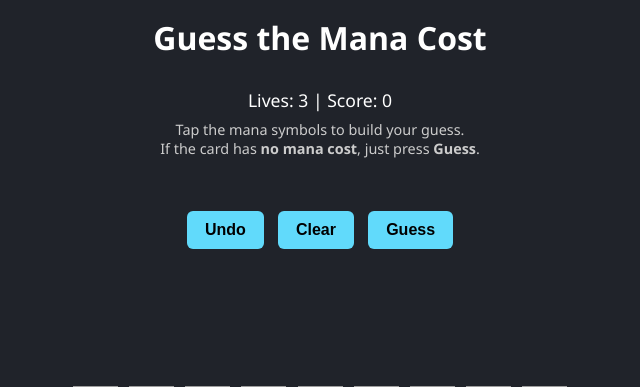
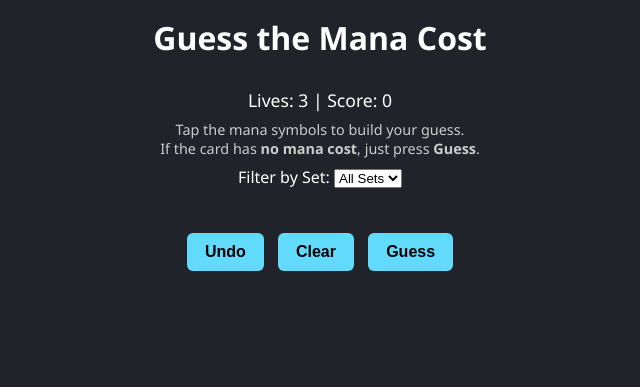
Before and after one commit to ioannismil/mtgguessmanacost, a Flask app: page / in a window 1280 px wide. Shown: the top 387 px of the page, without its empty margins (320-960 px from the left). Run offline with Flask 3, Linux system fonts and the light colour scheme; data that the repository does not hold is empty; grey boxes are pictures that could not be loaded.

Commit message:
added new filter for sets

```diff
--- a/app.py
+++ b/app.py
@@ -12,10 +12,19 @@ def index():
         session["score"] = 0
     return render_template("index.html", lives=session["lives"], score=session["score"])
 
+@app.route("/reset_game", methods=["POST"])
+def reset_game():
+    session["lives"] = 3
+    session["score"] = 0
+    return jsonify({"message": "Game restarting!"})
+
 @app.route("/get_card")
 def get_card():
-
-    response = requests.get("https://api.scryfall.com/cards/random?q=(-type%3Aland+-type%3Atoken+-is:mdfc+-is:adventure)")
+    selected_set = request.args.get("set", "").lower().strip()
+    base_query="https://api.scryfall.com/cards/random?q=(-type%3Aland+-type%3Atoken+-is:mdfc+-is:adventure)"
+    if selected_set:
+        base_query += f" set:{selected_set}"
+    response = requests.get(base_query)
     data = response.json()
 
     card = {
@@ -28,6 +37,18 @@ def get_card():
     session["current_mana_cost"] = card["mana_cost"].upper().replace(" ", "")
     return jsonify(card)
 
+@app.route("/get_sets")
+def get_sets():
+    r = requests.get("https://api.scryfall.com/sets")
+    data = r.json()
+
+    sets = [
+        {"code": s["code"], "name": s["name"]}
+        for s in data.get("data", [])
+        if not s["set_type"] in ["token", "promo", "memorabilia"]
+    ]
+
+    return jsonify(sets)
 @app.route("/guess", methods=["POST"])
 def guess():
     user_guess = request.json["guess"].upper().replace(" ", "")
--- a/templates/index.html
+++ b/templates/index.html
@@ -153,7 +153,12 @@
     Tap the mana symbols to build your guess.<br>
     If the card has <b>no mana cost</b>, just press <b>Guess</b>.
   </div>
-
+<div class="set-filter">
+  <label for="setSelect">Filter by Set:</label>
+  <select id="setSelect">
+    <option value="">All Sets</option>
+  </select>
+</div>
   <div id="card-container"></div>
     <div>
     <button onclick="undoGuess()">Undo</button>
@@ -168,6 +173,37 @@
 
 
   <script>
+    window.onload = () => {
+  loadSets();
+  loadCard();
+    document.getElementById("setSelect").addEventListener("change", resetGameOnSetChange);
+};
+    async function loadSets() {
+  const res = await fetch("/get_sets");
+  const sets = await res.json();
+
+  const select = document.getElementById("setSelect");
+  sets.forEach(s => {
+    const option = document.createElement("option");
+    option.value = s.code;
+    option.textContent = `${s.name} (${s.code.toUpperCase()})`;
+    select.appendChild(option);
+  });
+}
+document.getElementById("setSelect").addEventListener("change", resetGameOnSetChange);
+async function resetGameOnSetChange() {
+  await fetch("/reset_game", { method: "POST" });
+
+  document.getElementById("lives").textContent = "3";
+  document.getElementById("score").textContent = "0";
+  document.getElementById("message").textContent = "New set selected — game restarting!";
+  currentGuess = [];
+  renderGuess();
+
+  loadCard();
+}
+
+
     const manaSymbols = [
       "0","1","2","3","4","5","6","7","8","9","10",
       "W","U","B","R","G",
@@ -229,7 +265,8 @@
     }
 
     async function loadCard() {
-      const res = await fetch("/get_card");
+      const selectedSet = document.getElementById("setSelect").value;
+      const res = await fetch(`/get_card${selectedSet ? "?set=" + selectedSet : ""}`);
       const card = await res.json();
 
       const manaIcons = renderManaCost(card.mana_cost);
```
